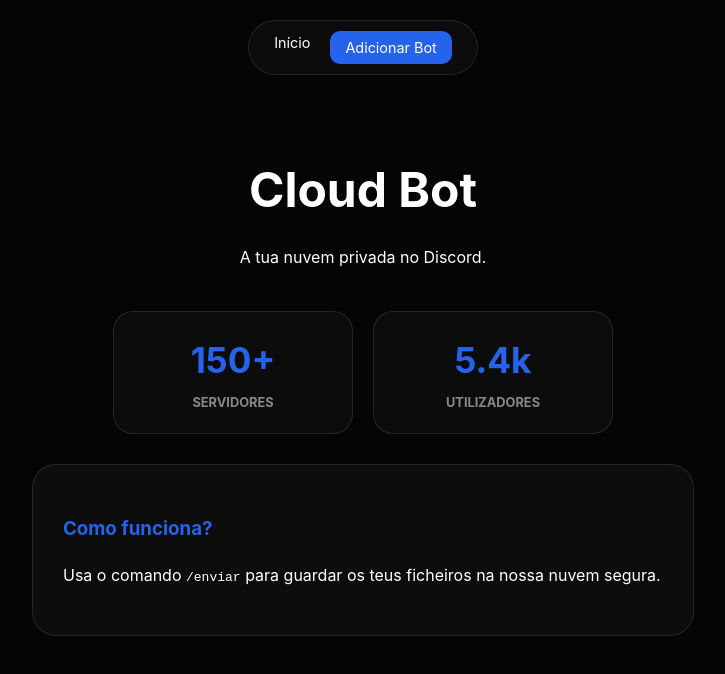
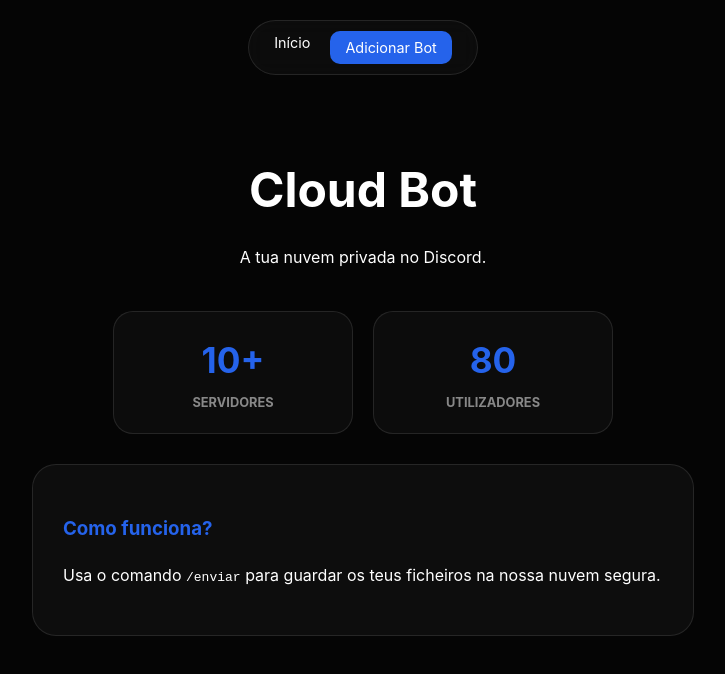
Before and after one commit to joaocarvalhojp40-ship-it/bot-cloudsitetst, a plain HTML site: page index.html in a window 1280 px wide. Shown: the whole page, without its empty margins (277-1002 px from the left). Drawn offline with Linux system fonts and the light colour scheme.

Commit message:
Update server and user statistics in index.html

```diff
--- a/index.html
+++ b/index.html
@@ -78,10 +78,10 @@
 
         <div class="stats-grid">
             <div class="stat-card">
-                <h2>150+</h2> <p>Servidores</p>
+                <h2>10+</h2> <p>Servidores</p>
             </div>
             <div class="stat-card">
-                <h2>5.4k</h2> <p>Utilizadores</p>
+                <h2>80</h2> <p>Utilizadores</p>
             </div>
         </div>
 
```
